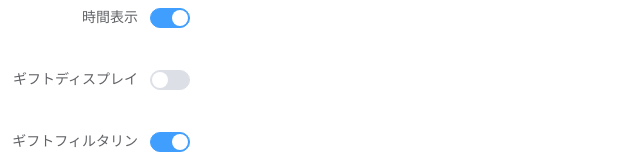
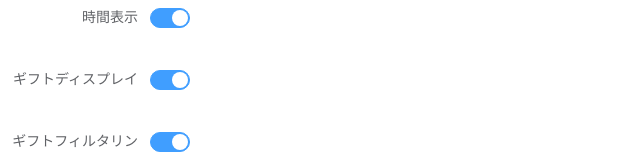
Before and after one commit to dd-center/SuperSpider, a Nuxt app in the folder packages/superspider-showcase/: page /sc in a window 1280 px wide. Shown: the part 404-564 px from the top of the page, without its empty margins (0-640 px from the left). Built offline with nearby package versions, Linux system fonts and the light colour scheme; what vue-clipboard2 would draw is missing.

Commit message:
feat: 🎸 Showcase: Gift Module Default-On

```diff
--- a/packages/superspider-showcase/pages/sc/index.vue
+++ b/packages/superspider-showcase/pages/sc/index.vue
@@ -186,7 +186,7 @@ export default {
       interval: false,
       showTimeNative: true,
       showKanaNative: true,
-      showGiftNative: false,
+      showGiftNative: true,
       giftFilterNative: true,
       addText: ''
     }
@@ -205,7 +205,7 @@ export default {
     showGift() {
       return this.$route.query.showGift
         ? this.$route.query.showGift === 'true'
-        : false
+        : true
     },
     giftFilter() {
       return this.$route.query.giftFilter
```
